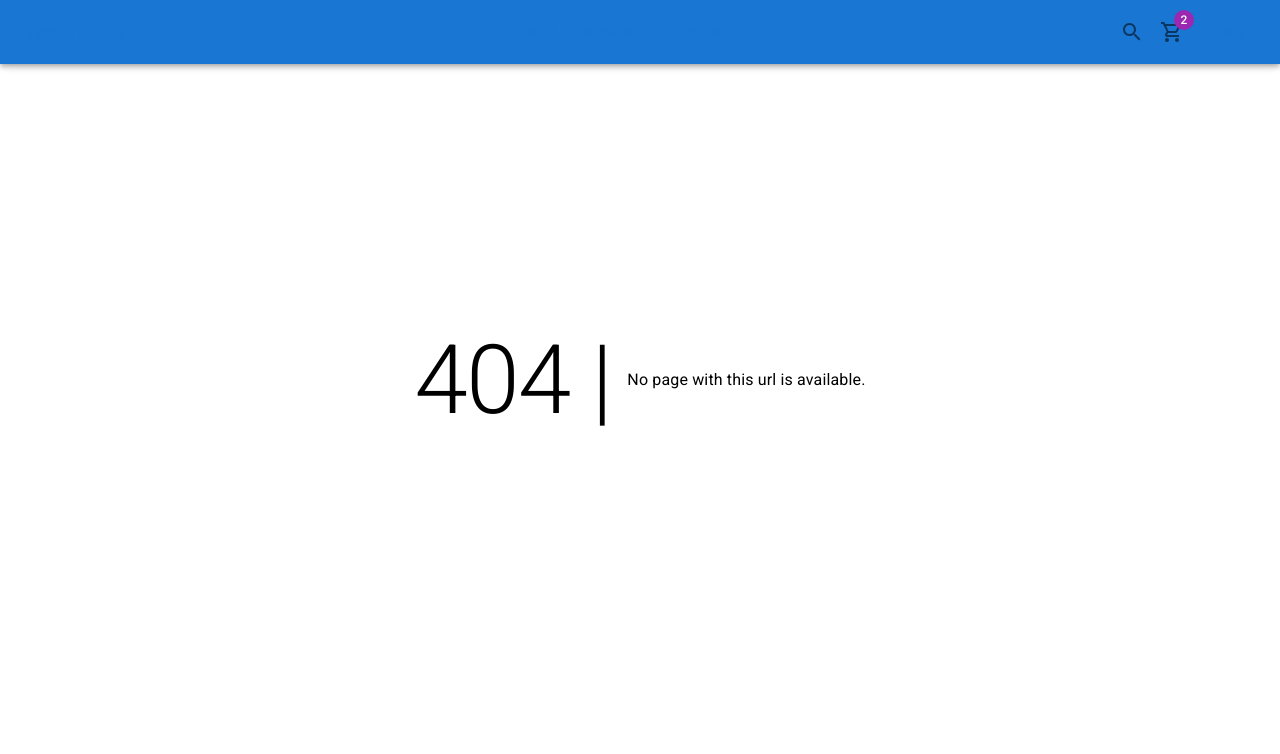
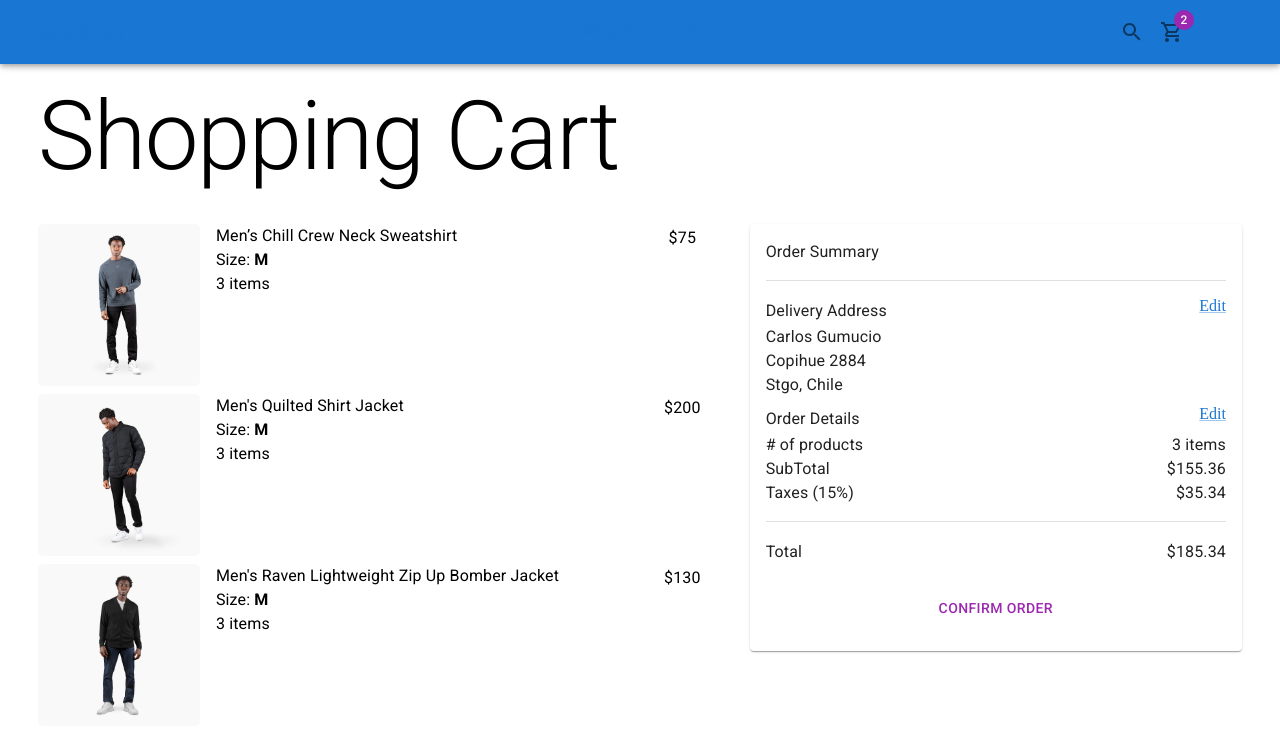
Before and after one commit to carlosgl93/tesla-shop, a Next.js app: page /checkout/summary in a window 1280 px wide. Before the commit this address had no page. Shown: the top 754 px of the page. Built offline with nearby package versions, Linux system fonts and the light colour scheme.

Commit message:
Added Order Summary page

```diff
--- a/components/cart/CartList.tsx
+++ b/components/cart/CartList.tsx
@@ -33,7 +33,7 @@
               <Link>
                 <CardActionArea>
                   <CardMedia
-                    image={`products/${product.images[0]}`}
+                    image={`/products/${product.images[0]}`}
                     component='img'
                     sx={{ borderRadius: "5px" }}
                   />
--- /dev/null
+++ b/pages/checkout/summary.tsx
@@ -0,0 +1,67 @@
+import React, { FC } from "react";
+import NextLink from "next/link";
+import {
+  Typography,
+  Grid,
+  Card,
+  CardContent,
+  Divider,
+  Box,
+  Button,
+  Link,
+} from "@mui/material";
+import CartList from "../../components/cart/CartList";
+import OrderSummary from "../../components/cart/OrderSummary";
+import ShopLayout from "../../components/layouts/ShopLayout";
+
+interface Props {}
+
+const Summary: FC<Props> = () => {
+  return (
+    <ShopLayout title='Your Order Summary' pageDescription='Your order summary'>
+      <Typography variant='h1' component='h1'>
+        Shopping Cart
+      </Typography>
+      <Grid container sx={{ mt: 2 }} spacing={2}>
+        <Grid item xs={12} sm={7}>
+          <CartList />
+        </Grid>
+        <Grid item xs={12} sm={5}>
+          <Card className='summary-card'>
+            <CardContent>
+              <Typography>Order Summary</Typography>
+              <Divider sx={{ my: 2 }} />
+
+              <Box display='flex' justifyContent='space-between'>
+                <Typography variant='subtitle1'>Delivery Address</Typography>
+
+                <NextLink href={"/checkout/address"} passHref>
+                  <Link underline='always'>Edit</Link>
+                </NextLink>
+              </Box>
+              <Typography>Carlos Gumucio </Typography>
+              <Typography>Copihue 2884</Typography>
+              <Typography>Stgo, Chile</Typography>
+
+              <Box display='flex' justifyContent='space-between' sx={{ mt: 1 }}>
+                <Typography variant='subtitle1'>Order Details</Typography>
+                <NextLink href={"/cart"} passHref>
+                  <Link underline='always'>Edit</Link>
+                </NextLink>
+              </Box>
+              <OrderSummary />
+
+              <Box sx={{ mt: 3 }}>
+                <Button color='secondary' className='circular-btn' fullWidth>
+                  Confirm Order
+                </Button>
+              </Box>
+            </CardContent>
+          </Card>
+        </Grid>
+      </Grid>
+    </ShopLayout>
+  );
+};
+
+export default Summary;
```
